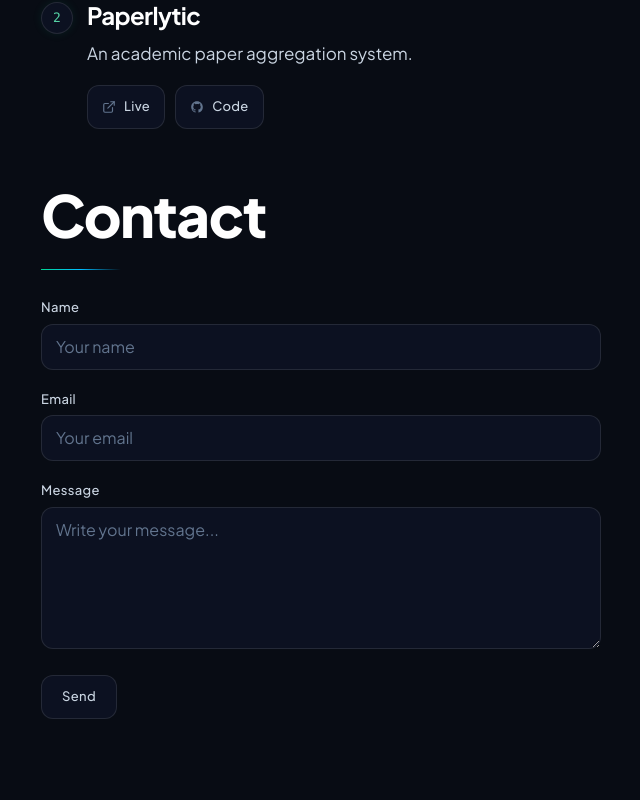
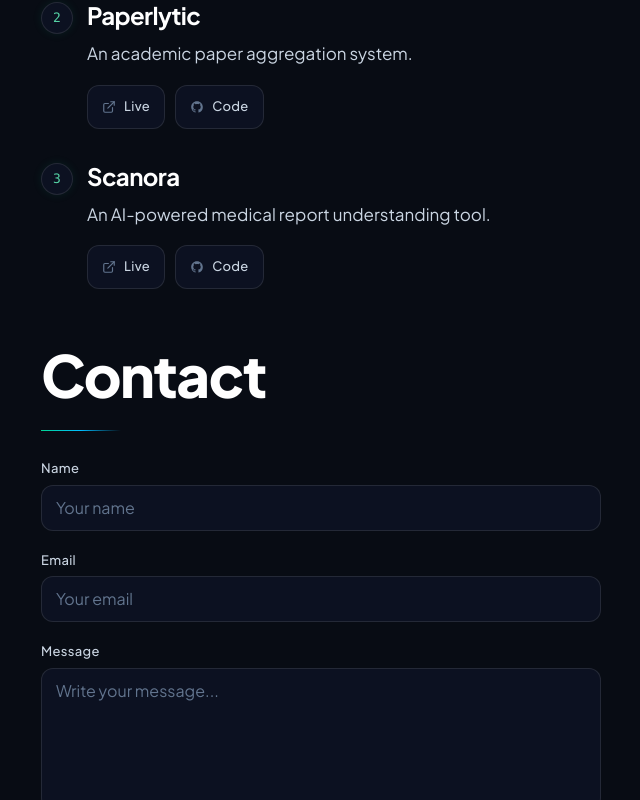
Before and after one commit to thevishal365/Portfolio, a React (Vite) app: page / in a window 1280 px wide. Shown: the part 1199-1999 px from the top of the page, without its empty margins (515-1155 px from the left). Built offline with nearby package versions, Linux system fonts and the light colour scheme.

Commit message:
Add new project

```diff
--- a/src/data/profileData.ts
+++ b/src/data/profileData.ts
@@ -39,6 +39,13 @@ export const defaultProfileData: ProfileData = {
       description: 'An academic paper aggregation system.',
       liveUrl: 'https://paperlytic.netlify.app/',
       codeUrl: 'https://github.com/thevishal365/Paperlytic'
+    },
+    {
+      id: 3,
+      name: 'Scanora',
+      description: 'An AI-powered medical report understanding tool.',
+      liveUrl: 'https://scanora-ai.netlify.app/',
+      codeUrl: 'https://github.com/thevishal365/Scanora'
     }
   ],
   contactEndpoint: 'https://formspree.io/f/xjyvvglr',
```
